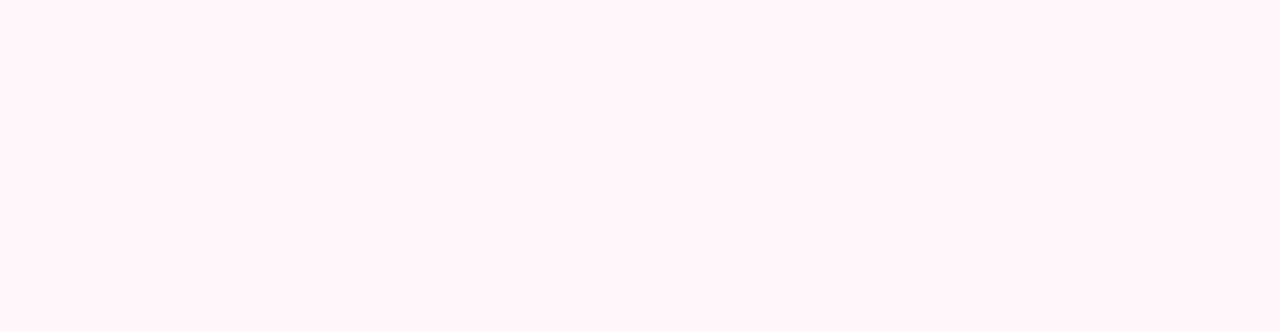
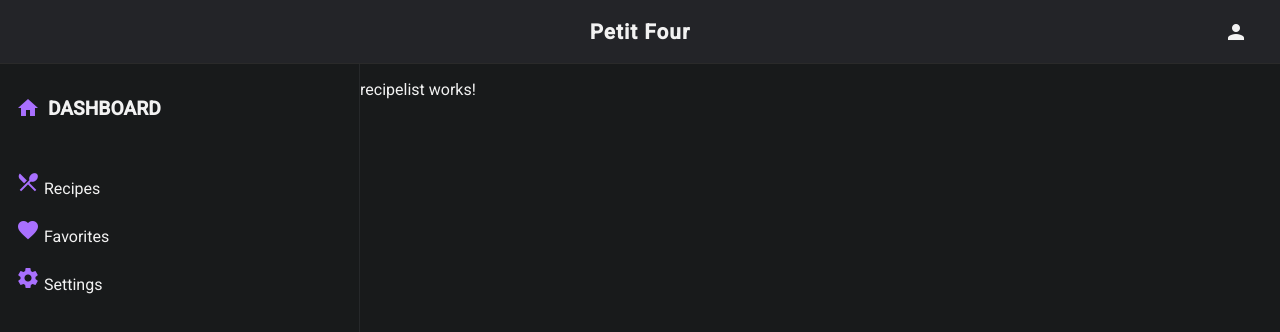
Before and after one commit to DutchCodeCurious/PetitFour, an Angular app: page /recipes in a window 1280 px wide. Before the commit this address led to /. Shown: the top 332 px of the page. Built offline with nearby package versions, Linux system fonts and the light colour scheme.

Commit message:
feat: implement dashboard layout with routing and styling

```diff
--- a/src/app/app.routes.ts
+++ b/src/app/app.routes.ts
@@ -1,3 +1,23 @@
 import { Routes } from '@angular/router';
+import { Menu } from './components/menu/menu';
 
-export const routes: Routes = [];
+export const routes: Routes = [
+    {
+        path: '',
+        component: Menu,
+        children: [
+            {
+                path: '',
+                loadComponent: () => {
+                    return import('./components/dashboard/dashboard').then(m => m.Dashboard);
+                }
+            },
+            {
+                path: 'recipes',
+                loadComponent: () => {
+                    return import('./modules/recipes/recipelist/recipelist').then(m => m.Recipelist);
+                },
+            }
+        ]
+    },
+]
--- /dev/null
+++ b/src/app/components/dashboard/dashboard.html
@@ -0,0 +1,38 @@
+    <div class="dashboard-main">
+      <div class="dashboard-header">
+        <div>
+          <h1>Welcome to Your<br />Recipe Collection</h1>
+          <p>Create and manage your favorite recipes with ease.</p>
+          <button mat-raised-button color="primary" class="add-recipe-btn">
+            <mat-icon>add</mat-icon>
+            Add Recipe
+          </button>
+        </div>
+        <img
+          src="assets/illustration-pot.svg"
+          alt="Cooking Pot"
+          class="dashboard-illustration"
+        />
+      </div>
+      <div class="dashboard-cards">
+        <mat-card class="dashboard-card">
+          <mat-card-title>Total Recipes</mat-card-title>
+          <mat-card-content>
+            <div class="dashboard-number">12</div>
+          </mat-card-content>
+        </mat-card>
+        <mat-card class="dashboard-card">
+          <mat-card-title>Category Breakdown</mat-card-title>
+          <mat-card-content>
+            <a href="#">View</a>
+          </mat-card-content>
+        </mat-card>
+        <mat-card class="dashboard-card">
+          <mat-card-title>Get Cooking</mat-card-title>
+          <mat-card-content>
+            <a href="#">Start a recipe</a>
+          </mat-card-content>
+        </mat-card>
+      </div>
+      <!-- Optionally add more dashboard sections here -->
+    </div>
--- /dev/null
+++ b/src/app/components/dashboard/dashboard.scss
@@ -0,0 +1,103 @@
+.dashboard-container {
+  height: 100vh;
+}
+
+.dashboard-sidenav {
+  background: #181a1b;
+  color: #f2f2f2;
+  min-width: 220px;
+  padding-top: 2rem;
+  border-right: 1px solid #26282a;
+  .logo {
+    display: flex;
+    align-items: center;
+    gap: 8px;
+    font-size: 1.2rem;
+    font-weight: 600;
+    color: #a970ff;
+    margin-left: 1rem;
+    margin-bottom: 2rem;
+  }
+  mat-icon {
+    color: #a970ff;
+  }
+  mat-nav-list a {
+    color: #f2f2f2;
+    &.mat-list-item {
+      font-size: 1.07rem;
+      border-radius: 8px;
+      margin-bottom: 4px;
+      &:hover {
+        background: #212124;
+      }
+      mat-icon {
+        margin-right: 12px;
+      }
+    }
+  }
+}
+
+.dashboard-main {
+  padding: 3rem 2.5rem;
+  .dashboard-header {
+    display: flex;
+    justify-content: space-between;
+    align-items: flex-start;
+    h1 {
+      color: #f2f2f2;
+      font-size: 2.3rem;
+      margin: 0 0 0.8rem 0;
+      font-weight: 700;
+      line-height: 1.1;
+    }
+    p {
+      color: #bcbec1;
+      margin-bottom: 1.5rem;
+    }
+    .add-recipe-btn {
+      background: #3d80f2;
+      color: #fff;
+      font-weight: 600;
+      border-radius: 8px;
+      margin-top: 0.5rem;
+      mat-icon {
+        margin-right: 8px;
+      }
+    }
+    .dashboard-illustration {
+      height: 128px;
+      margin-left: 40px;
+    }
+  }
+
+  .dashboard-cards {
+    display: flex;
+    gap: 2rem;
+    margin-top: 3rem;
+
+    .dashboard-card {
+      background: #232428;
+      color: #f2f2f2;
+      min-width: 200px;
+      border-radius: 18px;
+        padding: 0.9rem;
+      .mat-card-title {
+        color: #a970ff;
+        font-size: 1.09rem;
+        margin-bottom: 0.7rem;
+      }
+      .dashboard-number {
+        font-size: 2.5rem;
+        font-weight: 600;
+        color: #4b5dff;
+      }
+      a {
+        color: #3d80f2;
+        text-decoration: underline;
+        &:hover {
+          color: #a970ff;
+        }
+      }
+    }
+  }
+}
--- /dev/null
+++ b/src/app/components/dashboard/dashboard.ts
@@ -0,0 +1,24 @@
+import { Component } from '@angular/core';
+import { MatSidenavModule } from '@angular/material/sidenav';
+import { MatIconModule } from '@angular/material/icon';
+import { MatListModule } from '@angular/material/list';
+import { MatButtonModule } from '@angular/material/button';
+import { MatCardModule } from '@angular/material/card';
+import { RouterModule } from '@angular/router';
+
+@Component({
+  selector: 'app-dashboard',
+  standalone: true,
+
+  imports: [    MatSidenavModule,
+    RouterModule,
+    MatIconModule,
+    MatListModule,
+    MatButtonModule,
+    MatCardModule,],
+  templateUrl: './dashboard.html',
+  styleUrl: './dashboard.scss'
+})
+export class Dashboard {
+
+}
--- /dev/null
+++ b/src/app/components/menu/menu.html
@@ -0,0 +1,35 @@
+    <!-- 👇 HEADER BAR -->
+    <mat-toolbar color="primary" class="dashboard-header-toolbar">
+      <span class="spacer"></span>
+      <span class="header-title">Petit Four</span>
+      <span class="spacer"></span>
+      <button mat-icon-button class="profile-btn">
+        <mat-icon>person</mat-icon>
+      </button>
+    </mat-toolbar>
+<mat-sidenav-container class="dashboard-container" autosize>
+  <mat-sidenav mode="side" opened class="dashboard-sidenav">
+    <div class="logo">
+      <mat-icon>home</mat-icon>
+      <span>DASHBOARD</span>
+    </div>
+    <mat-nav-list>
+      <a mat-list-item routerLink="/recipes" >
+        <mat-icon>restaurant_menu</mat-icon>
+        Recipes
+      </a>
+      <a mat-list-item routerLink="/favorites" >
+        <mat-icon>favorite</mat-icon>
+        Favorites
+      </a>
+      <a mat-list-item routerLink="/settings" >
+        <mat-icon>settings</mat-icon>
+        Settings
+      </a>
+    </mat-nav-list>
+  </mat-sidenav>
+
+  <mat-sidenav-content>
+    <router-outlet></router-outlet>
+  </mat-sidenav-content>
+</mat-sidenav-container>
--- /dev/null
+++ b/src/app/components/menu/menu.scss
@@ -0,0 +1,89 @@
+.dashboard-container {
+  height: 100vh;
+}
+
+.dashboard-header-toolbar {
+  display: flex;
+  justify-content: center;
+  align-items: center;
+  min-height: 64px;
+  background: #232428;
+  color: #f2f2f2;
+  border-bottom: 1px solid #2a2a2a;
+  position: relative;
+
+  .header-title {
+    font-size: 1.3rem;
+    font-weight: 700;
+    letter-spacing: 1px;
+  }
+  .profile-btn {
+    position: absolute;
+    right: 24px;
+    top: 12px;
+  }
+}
+
+.spacer {
+  flex: 1 1 auto;
+}
+
+.dashboard-sidenav {
+  background: #181a1b;
+  color: #f2f2f2;
+  min-width: 220px;
+  padding-top: 2rem;
+  border-right: 1px solid #26282a;
+
+  .logo {
+    display: flex;
+    align-items: center;
+    gap: 8px;
+    font-size: 1.2rem;
+    font-weight: 600;
+    color: #f2f2f2;
+    margin-left: 1rem;
+    margin-bottom: 2rem;
+  }
+
+  mat-icon {
+    color: #a970ff;
+    transition: color 0.2s;
+  }
+
+  mat-nav-list a.mat-list-item {
+    font-size: 1.07rem;
+    border-radius: 8px;
+    margin-bottom: 4px;
+    color: #f2f2f2;
+    display: flex;
+    align-items: center;
+    transition: color 0.2s;
+
+    mat-icon {
+      margin-right: 12px;
+      transition: color 0.2s;
+    }
+  }
+}
+  ::ng-deep .dashboard-sidenav mat-nav-list .mat-list-item {
+  transition: background 0.2s, color 0.2s;
+}
+
+::ng-deep .dashboard-sidenav mat-nav-list .mat-list-item:hover,
+::ng-deep .dashboard-sidenav mat-nav-list .mat-list-item.cdk-focused,
+::ng-deep .dashboard-sidenav mat-nav-list .mat-list-item.cdk-program-focused {
+  background: #232428 !important;
+}
+
+::ng-deep .dashboard-sidenav mat-nav-list .mat-list-item:hover .mat-list-item-content,
+::ng-deep .dashboard-sidenav mat-nav-list .mat-list-item.cdk-focused .mat-list-item-content,
+::ng-deep .dashboard-sidenav mat-nav-list .mat-list-item.cdk-program-focused .mat-list-item-content {
+  color: #a970ff !important;
+}
+
+::ng-deep .dashboard-sidenav mat-nav-list .mat-list-item:hover mat-icon,
+::ng-deep .dashboard-sidenav mat-nav-list .mat-list-item.cdk-focused mat-icon,
+::ng-deep .dashboard-sidenav mat-nav-list .mat-list-item.cdk-program-focused mat-icon {
+  color: #fff !important;
+}
--- /dev/null
+++ b/src/app/components/menu/menu.ts
@@ -0,0 +1,24 @@
+import { Component } from '@angular/core';
+import { MatButtonModule } from '@angular/material/button';
+import { MatCardModule } from '@angular/material/card';
+import { MatIconModule } from '@angular/material/icon';
+import { MatListModule } from '@angular/material/list';
+import { MatSidenavModule } from '@angular/material/sidenav';
+import { MatToolbarModule } from '@angular/material/toolbar';
+import { RouterModule } from '@angular/router';
+
+@Component({
+  selector: 'app-menu',
+  imports: [    MatSidenavModule,
+    RouterModule,
+    MatIconModule,
+    MatListModule,
+    MatButtonModule,
+    MatCardModule,
+  MatToolbarModule],
+  templateUrl: './menu.html',
+  styleUrls: ['./menu.scss']
+})
+export class Menu {
+
+}
--- /dev/null
+++ b/src/app/modules/recipes/recipelist/recipelist.html
@@ -0,0 +1 @@
+<p>recipelist works!</p>
--- /dev/null
+++ b/src/app/modules/recipes/recipelist/recipelist.ts
@@ -0,0 +1,12 @@
+import { Component } from '@angular/core';
+
+@Component({
+  selector: 'app-recipelist',
+  imports: [],
+  standalone: true,
+  templateUrl: './recipelist.html',
+  styleUrl: './recipelist.scss'
+})
+export class Recipelist {
+
+}
--- a/src/styles.scss
+++ b/src/styles.scss
@@ -1,39 +1,20 @@
+/* styles.scss for Angular v20 + Material 3 */
 
-// Include theming for Angular Material with `mat.theme()`.
-// This Sass mixin will define CSS variables that are used for styling Angular Material
-// components according to the Material 3 design spec.
-// Learn more about theming and how to use it for your application's
-// custom components at https://material.angular.dev/guide/theming
-@use '@angular/material' as mat;
-
-html {
-  @include mat.theme((
-    color: (
-      primary: mat.$magenta-palette,
-      tertiary: mat.$violet-palette,
-    ),
-    typography: Roboto,
-    density: 0,
-  ));
+body {
+  color-scheme: dark;
+  background-color: var(--mat-sys-surface, #181A1B);
+  color: var(--mat-sys-on-surface, #f2f2f2);
+  font-family: Roboto, "Helvetica Neue", Arial, sans-serif;
+  margin: 0;
+  min-height: 100vh;
 }
 
-body {
-  // Default the application to a light color theme. This can be changed to
-  // `dark` to enable the dark color theme, or to `light dark` to defer to the
-  // user's system settings.
-  color-scheme: light;
+html, body { height: 100%; }
 
-  // Set a default background, font and text colors for the application using
-  // Angular Material's system-level CSS variables. Learn more about these
-  // variables at https://material.angular.dev/guide/system-variables
-  background-color: var(--mat-sys-surface);
-  color: var(--mat-sys-on-surface);
-  font: var(--mat-sys-body-medium);
-
-  // Reset the user agent margin.
-  margin: 0;
+/* Optional: Override Angular Material theme variables for your brand */
+:root {
+  --mat-sys-primary: #4B5DFF;      /* custom blue */
+  --mat-sys-tertiary: #A970FF;     /* custom purple */
+  --mat-sys-surface: #181A1B;      /* dashboard dark background */
+  --mat-sys-on-surface: #f2f2f2;   /* light text on dashboard */
 }
-/* You can add global styles to this file, and also import other style files */
-
-html, body { height: 100%; }
-body { margin: 0; font-family: Roboto, "Helvetica Neue", sans-serif; }
```
Also changed, not shown: src/app/modules/recipes/recipelist/recipelist.scss (added).
